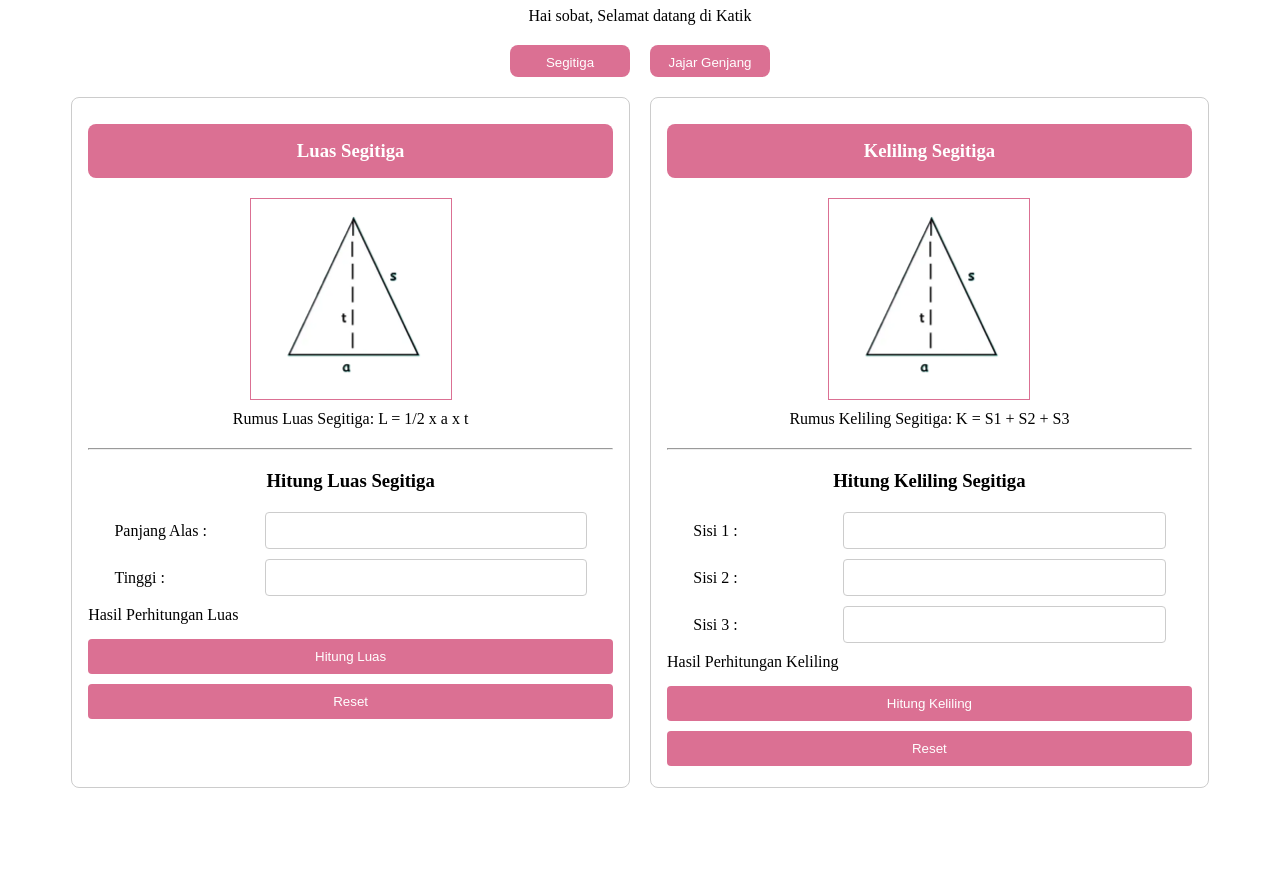
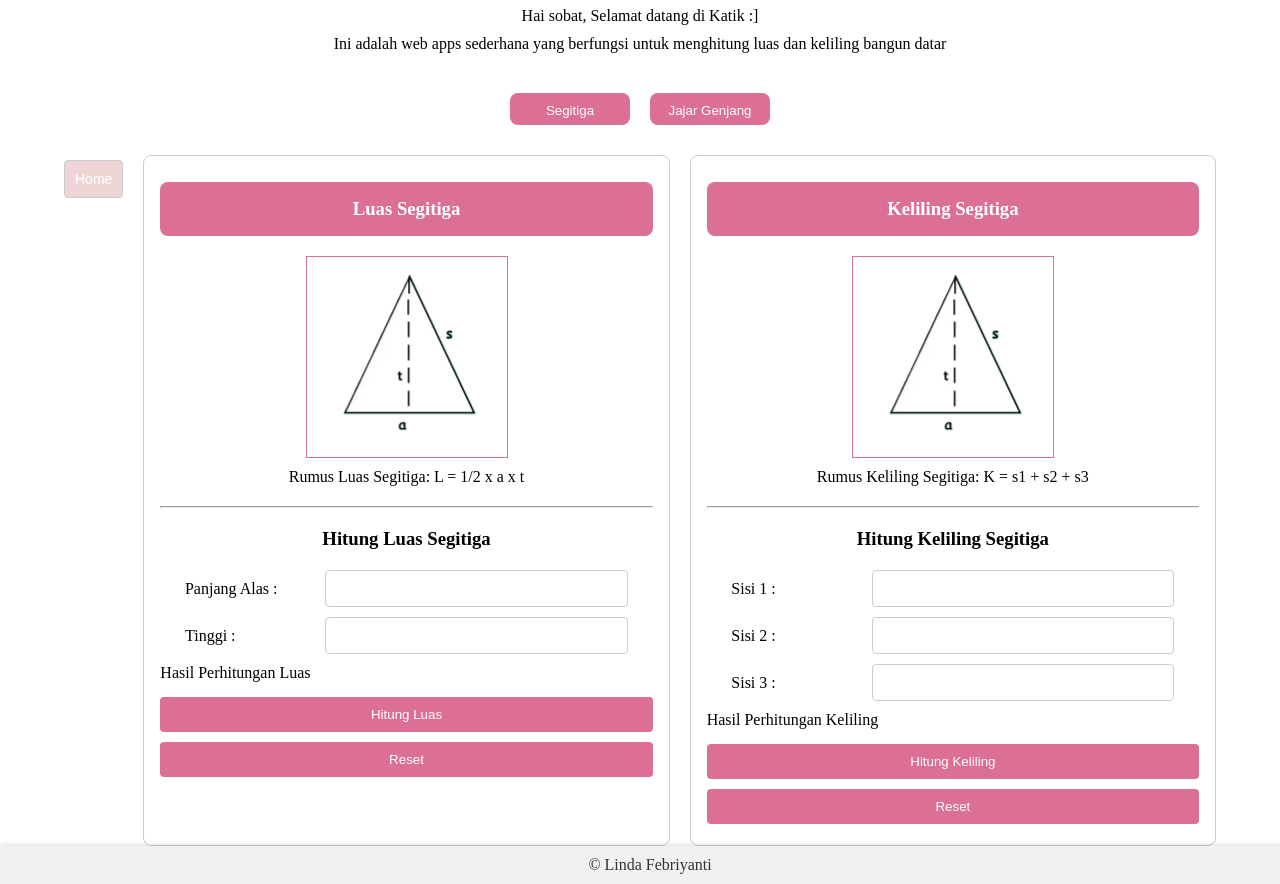
Before and after one commit to revou-fundamental-course/02-sept-24-lynnfbr, a plain HTML site: page index.html in a window 1280 px wide. Both pictures are taken after a click on the button "Segitiga". Shown: the part 50-934 px from the top of the page. Before the commit the page ends 846 px from the top, so only its background shows below. Drawn offline with Linux system fonts and the light colour scheme.

Commit message:
update semua

```diff
--- a/css/styles.css
+++ b/css/styles.css
@@ -1,7 +1,9 @@
+/* Header */
 .main-header {
     text-align: center;
 }
 
+/* Button Selection Area */
 .selection-content {
     display: flex;
     justify-content: center;
@@ -13,7 +15,7 @@
     width: 120px;
     border: none;
     border-radius: 8px;
-    margin: 0 10px;
+    margin: 10px;
     cursor: pointer;
 }
 
@@ -22,7 +24,24 @@
     background-color: palevioletred;
 }
 
+.home-button-wrapper {
+    text-align: center;
+    margin-bottom: 0px;
+}
 
+.home-button {
+    background-color: #efd5d5; /* Background color for the home button */
+    border: 1px solid #ccc; /* Border color for the home button */
+    padding: 10px 10px; /* Padding around the text */
+    font-size: 14px; /* Font size for the button */
+    cursor: pointer; /* Pointer cursor on hover */
+    margin-bottom: 0px; /* Adds space below the button */
+
+
+}
+
+
+/* Luas dan Keliling Segitiga dan Jajar Genjang */
 .luas-segitiga,
 .luas-jajar-genjang {
     text-align: center;
@@ -46,7 +65,7 @@
     background-size: cover;
     background-position: center;
     margin: 0 auto;
-    border: 1px solid palevioletred;
+    border: 1px solid palevioletred; /* Menambahkan border untuk pengecekan */
 }
 
 
@@ -86,7 +105,7 @@
     border-radius: 4px;
 }
 
-
+/* Button */
 button {
     width: 100%;
     padding: 10px;
@@ -102,7 +121,7 @@ button:hover {
     background-color: #457fa0;
 }
 
-
+/* Form Container for Luas and Keliling */
 .main-content {
     display: flex;
     justify-content: space-between;
@@ -118,7 +137,7 @@ button:hover {
     border-radius: 8px;
 }
 
-
+/* Additional Styles */
 header {
     margin-bottom: 20px;
 }
@@ -131,6 +150,36 @@ h1, p {
     margin: 10px 0;
 }
 
+/* Apply to html and body to enable full height */
+html, body {
+    height: 100%;
+    margin: 0;
+    display: flex;
+    flex-direction: column;
+}
+
+/* Main content should take up available space */
+main {
+    flex: 1;
+}
+
+/* Footer styling */
+.main-footer {
+    background-color: #f1f1f1;
+    padding: 10px;
+    text-align: center;
+    width: 100%;
+    box-shadow: 0 -2px 4px rgba(0, 0, 0, 0.1);
+    position: relative;
+    bottom: 0;
+}
+
+.main-footer p {
+    margin: 0;
+    color: #333;
+}
+
+
 @media only screen and (max-width: 480px) {
     .main-content {
     flex-direction: column;
--- a/index.html
+++ b/index.html
@@ -6,13 +6,13 @@
     <meta name="viewport" content="width=device-width, initial-scale=1.0">
     <title>Document</title>
     <link rel="stylesheet" href="css/styles.css">
-    <script src="js/script.js"></script>
 </head>
 
 <body>
     <header class="main-header">
         <h1>Welcome to Katik</h1>
-        <p>Hai sobat, Selamat datang di Katik</p>
+        <p>Hai sobat, Selamat datang di Katik :]</p>
+        <p>Ini adalah web apps sederhana yang berfungsi untuk menghitung luas dan keliling bangun datar</p>
     </header>
 
     <main>
@@ -21,8 +21,10 @@
             <button type="button" class="selection-btn aqua-color" onclick="showForm('jajar-genjang')">Jajar Genjang</button>
         </section>
 
-        <!-- Form Menghitung Segitiga -->
         <section class="main-content" id="form-segitiga" style="display: none;">
+            <div class="home-button-wrapper">
+                <button type="button" class="home-button" onclick="showForm('')">Home</button>
+            </div>
             <!-- Form Menghitung Luas Segitiga -->
             <aside>
                 <header>
@@ -64,7 +66,7 @@
 
                 <article class="luas-segitiga-content">
                     <div class="luas-segitiga-img"></div>
-                    <p>Rumus Keliling Segitiga: K = S1 + S2 + S3</p>
+                    <p>Rumus Keliling Segitiga: K = s1 + s2 + s3</p>
                 </article>
 
                 <hr />
@@ -96,6 +98,9 @@
 
         <!-- Form Menghitung Jajar Genjang -->
         <section class="main-content" id="form-jajar-genjang" style="display: none;">
+            <div class="home-button-wrapper">
+                <button type="button" class="home-button" onclick="showForm('')">Home</button>
+            </div>
             <!-- Form Menghitung Luas Jajar Genjang -->
             <aside>
                 <header>
@@ -163,6 +168,12 @@
             </aside>
         </section>
     </main>
+
+    <footer class="main-footer">
+        <p>© Linda Febriyanti</p>
+    </footer>
+
+    <script src="js/script.js"></script>
 </body>
 
 </html>
--- a/js/script.js
+++ b/js/script.js
@@ -1,3 +1,4 @@
+// Menampilkan form saat button segitiga atau jajar genjang di klik
 function showForm(formId) {
     document.getElementById('form-segitiga').style.display = 'none';
     document.getElementById('form-jajar-genjang').style.display = 'none';
@@ -8,11 +9,12 @@ function showForm(formId) {
         document.getElementById('form-jajar-genjang').style.display = 'flex';
     }
 }
-
+// fungsi untuk menghitung Luas Segitiga
 function hitungLuasSegitiga() {
     let alas = document.getElementById('p.alas').value;
     let tinggi = document.getElementById('tinggi').value;
 
+    // Validasi input
     if (alas === '' || tinggi === '') {
         alert('Harap masukkan panjang alas dan tinggi.');
         return;
@@ -22,12 +24,13 @@ function hitungLuasSegitiga() {
     document.getElementById('result-luas-segitiga').innerText = `Luas: ${luas}`;
 }
 
+// fungsi untuk menghitung Keliling Segitiga
 function hitungKelilingSegitiga() {
     let sisi1 = document.getElementById('sisi1').value;
     let sisi2 = document.getElementById('sisi2').value;
     let sisi3 = document.getElementById('sisi3').value;
 
-
+    // Validasi input
     if (sisi1 === '' || sisi2 === '' || sisi3 === '') {
         alert('Harap masukkan semua sisi segitiga.');
         return;
@@ -37,10 +40,12 @@ function hitungKelilingSegitiga() {
     document.getElementById('result-keliling-segitiga').innerText = `Keliling: ${keliling}`;
 }
 
+// fungsi untuk menghitung Luas Jajar Genjang
 function hitungLuasJajarGenjang() {
     let alas = document.getElementById('alas-jg').value;
     let tinggi = document.getElementById('tinggi-jg').value;
 
+    // Validasi input
     if (alas === '' || tinggi === '') {
         alert('Harap masukkan panjang alas dan tinggi.');
         return;
@@ -50,11 +55,12 @@ function hitungLuasJajarGenjang() {
     document.getElementById('result-luas-jg').innerText = `Luas: ${luas}`;
 }
 
+// fungsi untuk menghitung Keliling Jajar Genjang
 function hitungKelilingJajarGenjang() {
     let sisi1 = document.getElementById('sisi1-jg').value;
     let sisi2 = document.getElementById('sisi2-jg').value;
 
-
+    // Validasi input
     if (sisi1 === '' || sisi2 === '') {
         alert('Harap masukkan kedua sisi jajar genjang.');
         return;
@@ -65,20 +71,22 @@ function hitungKelilingJajarGenjang() {
 }
 
 function resetForm() {
-    let forms = document.querySelectorAll('.main-content > aside form');
-    forms.forEach(form => {
-        form.reset();
-    });
-
+    // Reset result fields
     document.getElementById('result-luas-segitiga').innerText = 'Hasil Perhitungan Luas';
     document.getElementById('result-keliling-segitiga').innerText = 'Hasil Perhitungan Keliling';
     document.getElementById('result-luas-jg').innerText = 'Hasil Perhitungan Luas';
     document.getElementById('result-keliling-jajar-genjang').innerText = 'Hasil Perhitungan Keliling';
 
-    document.getElementById('form-segitiga').style.display = 'none';
-    document.getElementById('form-jajar-genjang').style.display = 'none';
+    // Reset input fields in the forms
+    document.querySelectorAll('#form-segitiga input[type="text"], #form-segitiga input[type="number"]').forEach(input => {
+        input.value = '';
+    });
+    document.querySelectorAll('#form-jajar-genjang input[type="text"], #form-jajar-genjang input[type="number"]').forEach(input => {
+        input.value = '';
+    });
 }
 
+// Menambahkan event listener untuk button reset
 document.querySelectorAll('button[type="reset"]').forEach(button => {
     button.addEventListener('click', resetForm);
 });
```
